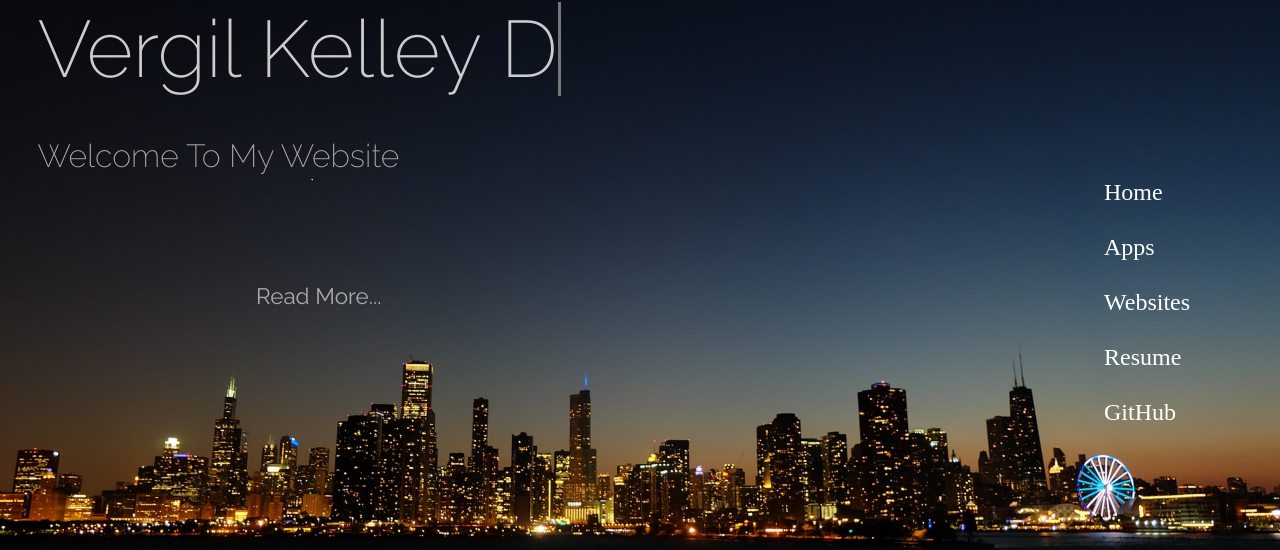
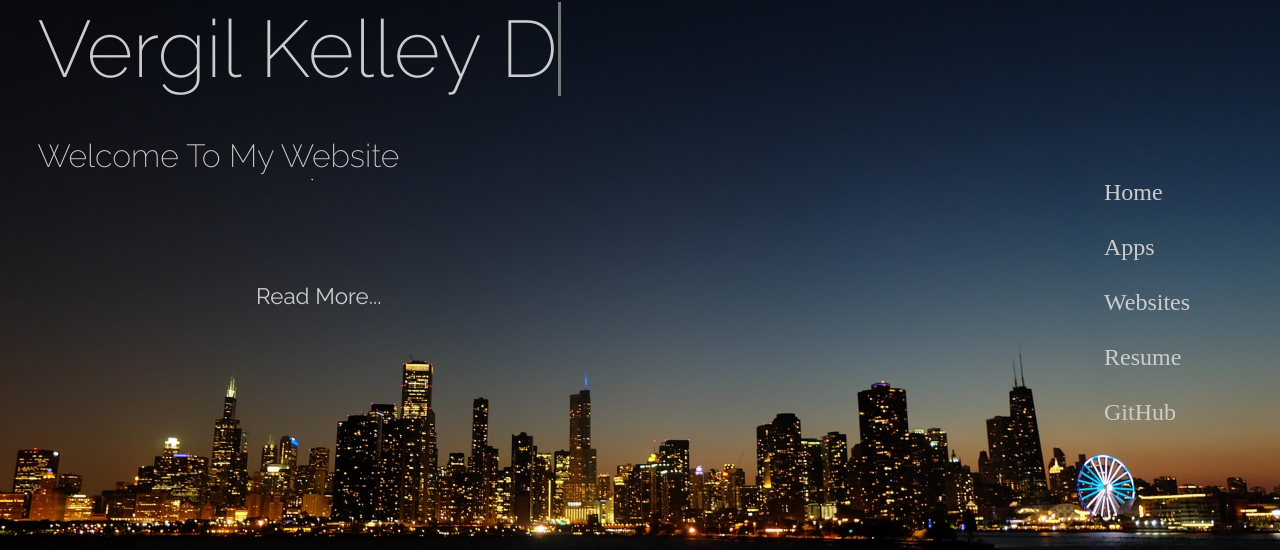
Before and after one commit to VergilKellley/myportfolio, a plain HTML site: page index.html in a window 1280 px wide. Shown: the part 75-625 px from the top of the page. Drawn offline with nearby package versions, Linux system fonts and the light colour scheme.

Commit message:
changed color on headline text to #ccc

```diff
--- a/css/style.css
+++ b/css/style.css
@@ -33,14 +33,10 @@ body {
 
 #side-nav li a {
     display: block;
-    color: white;
+    color: #ccc;
     padding: 14px 16px;
     text-decoration: none;
 }
-
-/*a:hover:not(.active) {
-    background-color: #111;
-}*/
 
 .active {
 background-color:#4CAF50;
@@ -166,12 +162,12 @@ h1 {
 
 h2{
 	font-size: 2rem;
-	color: #aaa;
+	color: #ccc;
 }
 
 a {
 	text-decoration: none;
-	color:#aaa;
+	color:#ccc;
 }
 
 a:hover {
```
